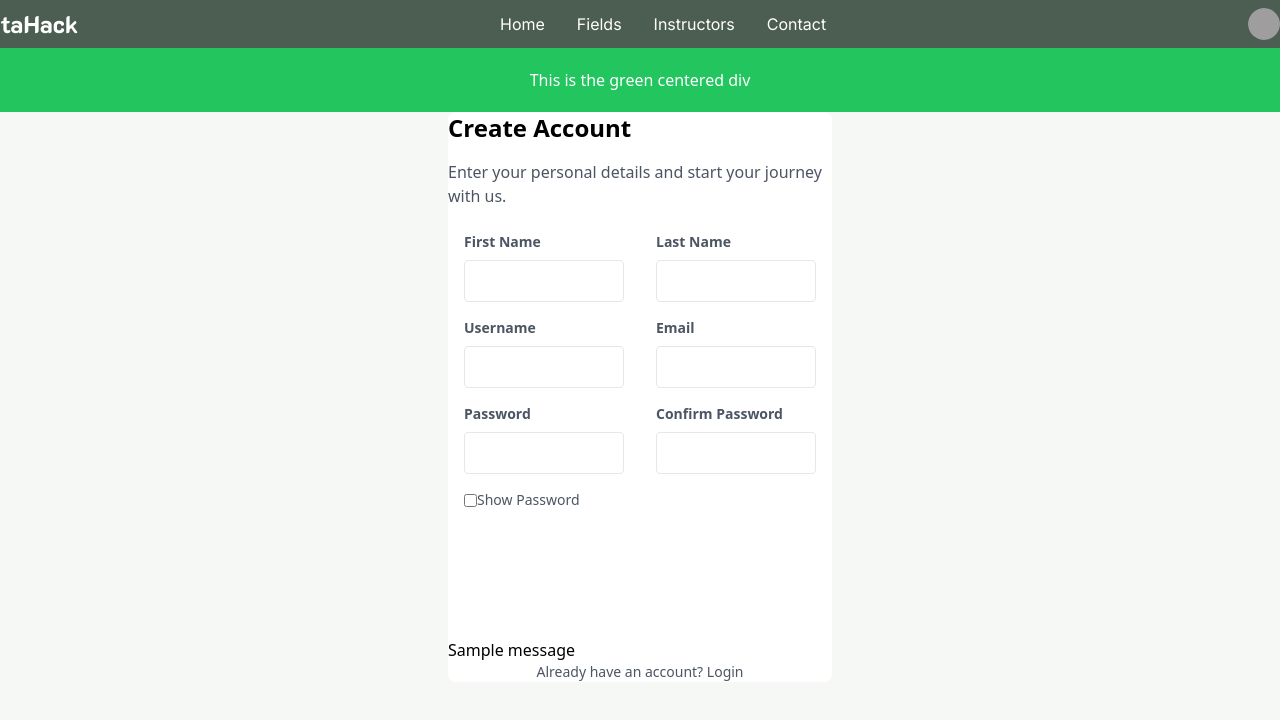
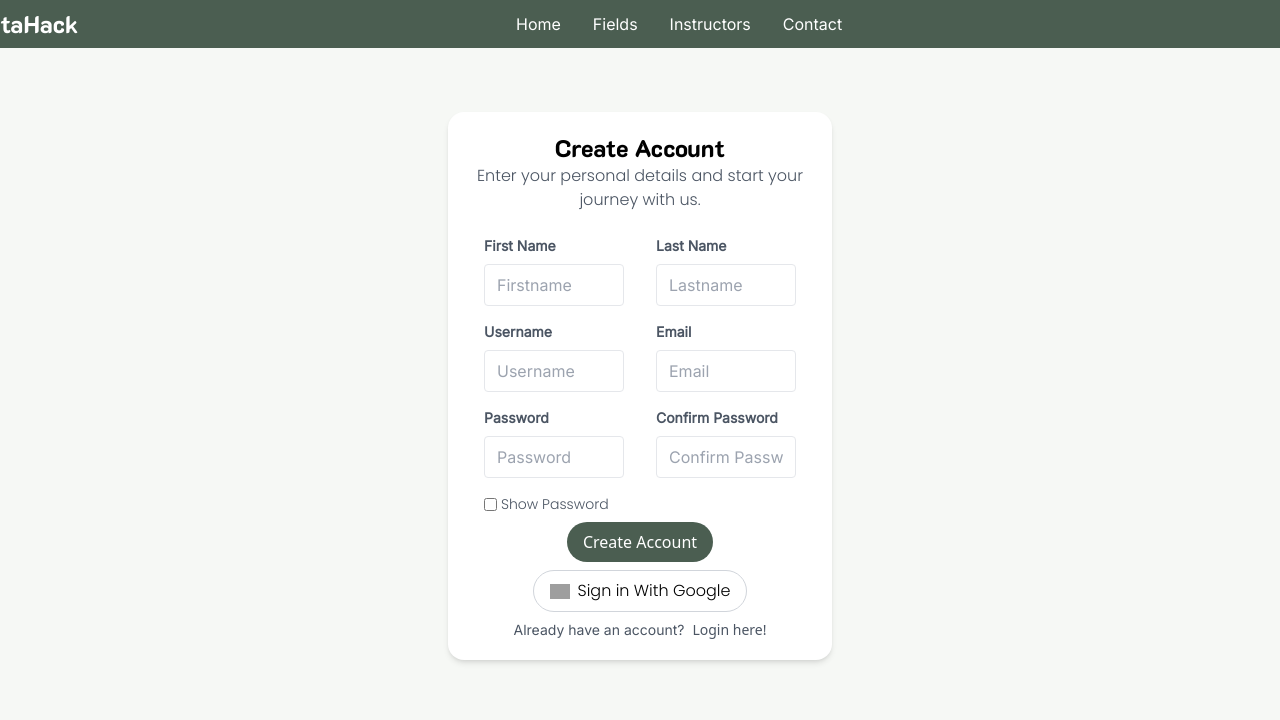
Before and after one commit to mjvdelacruz1/finalTaHack, a Django app: page /signup/ in a window 1280 px wide. Shown: the top 720 px of the page. Run offline with Django 4.2, Linux system fonts and the light colour scheme; tables that the repository leaves empty hold one stand-in row (values such as "Sample post"); one stand-in notice (Sample message) is shown; style sheets or scripts are compiled from the project's sources; some libraries are stand-ins or nearby versions; grey boxes are pictures that could not be loaded.

Commit message:
final na

```diff
--- a/tahack/settings.py
+++ b/tahack/settings.py
@@ -32,7 +32,7 @@ ALLOWED_HOSTS = []
 
 
 # Application definition
-SITE_ID=3 #new
+SITE_ID=4 #new
 
 INSTALLED_APPS = [
     'users', #new
--- a/templates/a_base.html
+++ b/templates/a_base.html
@@ -113,9 +113,9 @@
   <body class="overflow-x-hidden bg-tahackBg">
     <header class="bg-transparent body-font top-0 sticky z-50 w-screen">
       <nav class="bg-tahack">
-        <div class="max-w-screen-xl flex flex-wrap items-center justify-between mx-auto py-2">
+        <div class="max-w-screen-xl flex flex-wrap items-center justify-between mx-auto py-2 ">
         <a href="http://127.0.0.1:8000/" class="flex items-center space-x-3 rtl:space-x-reverse">
-            <span class="self-center text-2xl k2d-eb text-white">taHack</span>
+            <span class="self-center text-2xl k2d-eb text-white ">taHack</span>
         </a>
         <div class="flex items-center md:order-2 space-x-3 md:space-x-0 rtl:space-x-reverse">
             <button type="button" class="flex text-sm bg-gray-800 rounded-full md:me-0 focus:ring-2 focus:ring-gray-300 dark:focus:ring-gray-600" id="user-menu-button" aria-expanded="false" data-dropdown-toggle="user-dropdown" data-dropdown-placement="bottom">
--- a/users/templates/users/signup.html
+++ b/users/templates/users/signup.html
@@ -1,8 +1,3 @@
-
-
-
-
-
 {% load compress %}
 {% load static %}
 
@@ -10,28 +5,7 @@
 <html lang="en">
   <!-- ... Your existing HTML structure ... -->
 
-<script>
-  function togglePasswordVisibility() {
-      const passwordInput = document.getElementById('password'
-      passwordInput.type = passwordInput.type === 'password' ; 'text' : 'password'; }
 
-  document.addEventListener("DOMContentLoaded", function () {
-    const dropdownToggle = document.getElementById("user-menu-button");
-    const dropdownMenu = document.getElementById("user-dropdown");
-
-    dropdownToggle.addEventListener("click", function () {
-      dropdownMenu.classList.toggle("hidden");
-      // Add logic to close other open dropdowns if needed
-    });
-
-    // Add logic to close the dropdown when clicking outside of it if needed
-    document.addEventListener("click", function (event) {
-      if (!dropdownToggle.contains(event.target) && !dropdownMenu.contains(event.target)) {
-        dropdownMenu.classList.add("hidden");
-      }
-    });
-  });
-</script>
 
 <html lang="en scroll-smooth">
   <style>
@@ -81,6 +55,8 @@
   </head>
   </head>
   <body class="overflow-x-hidden bg-tahackBg">
+
+
     <header class="bg-transparent body-font top-0 sticky z-50 w-screen">
       <nav class="bg-tahack">
         <div class="max-w-screen-xl flex flex-wrap items-center justify-between mx-auto py-2">
@@ -88,10 +64,6 @@
             <span class="self-center text-2xl k2d-eb text-white">taHack</span>
         </a>
         <div class="flex items-center md:order-2 space-x-3 md:space-x-0 rtl:space-x-reverse">
-            <button type="button" class="flex text-sm bg-gray-800 rounded-full md:me-0 focus:ring-2 focus:ring-gray-300 dark:focus:ring-gray-600" id="user-menu-button" aria-expanded="false" data-dropdown-toggle="user-dropdown" data-dropdown-placement="bottom">
-              <span class="sr-only">Open user menu</span>
-              <img class="w-8 h-8 rounded-full" src="/docs/images/people/profile-picture-3.jpg" alt="user photo">
-            </button>
 
             <div class="z-50 hidden my-4 text-base list-none bg-white divide-y divide-gray-100 rounded-lg shadow dark:bg-gray-700 dark:divide-gray-600" id="user-dropdown">
               <div class="px-4 py-3">
@@ -99,15 +71,7 @@
                 <span class="block text-sm  text-gray-500 truncate dark:text-gray-400">{{ request.user }}</span>
               </div>
               <ul class="py-2" aria-labelledby="user-menu-button">
-                <li>
-                  <a href="#" class="block px-4 py-2 text-sm  text-gray-700 hover:bg-gray-100 dark:hover:bg-gray-600 dark:text-gray-200 dark:hover:text-white">Dashboard</a>
-                </li>
-                <li>
-                  <a href="#" class="block px-4 py-2 text-sm text-gray-700 hover:bg-gray-100 dark:hover:bg-gray-600 dark:text-gray-200 dark:hover:text-white">Settings</a>
-                </li>
-                <li>
-                  <a href="#" class="block px-4 py-2 text-sm text-gray-700 hover:bg-gray-100 dark:hover:bg-gray-600 dark:text-gray-200 dark:hover:text-white">Earnings</a>
-                </li>
+
                 <li>
                   <a href="{% url 'users:logout' %}" class="block px-4 py-2 text-sm text-gray-700 hover:bg-gray-100 dark:hover:bg-gray-600 dark:text-gray-200 dark:hover:text-white">Sign out</a>
                 </li>
@@ -139,81 +103,61 @@
         </div>
       </nav>
 
-      <!-- <div class="container mx-auto flex flex-wrap p-5 flex-col md:flex-row items-center">
-        <a class="flex title-font font-medium items-center text-gray-900 mb-4 md:mb-0" href="/">
-          <svg xmlns="http://www.w3.org/2000/svg" fill="none" stroke="currentColor" stroke-linecap="round" stroke-linejoin="round" stroke-width="2" class="w-10 h-10 text-white p-2 rounded-full" viewBox="0 0 24 24">
-            <path d="M12 2L2 7l10 5 10-5-10-5zM2 17l10 5 10-5M2 12l10 5 10-5"></path>
-          </svg>
-          <span class="ml-3 text-3xl text-gray-100">TaHack</span>
-        </a>
-        <nav class="md:ml-auto md:mr-auto flex flex-wrap items-center text-base justify-center">
-          <a class="mr-5 hover:text-green-600" href="/maps">Map</a>
-          <a class="mr-5 hover:text-green-600" href="/fields">Courses</a>
-          <a class="mr-5 hover:text-green-600" href="/instructors">Instructors</a>
-          <a class="mr-5 hover:text-green-600" href="/contact">Contact</a>
-          <span>{{ request.user }}</span>
-          <span><a href="{% url 'users:logout' %}">   Logout</a></span>
-        </nav>
 
-      </div> -->
     </header>
-    <div class="bg-green-500 h-16 w-full flex items-center justify-center">
-  <p class="text-white">This is the green centered div</p>
-</div>
-<div class="py-16">
-  <div class="flex bg-white rounded-lg shadow-lg overflow-hidden mx-auto max-w-sm lg:max-w-xl">
+<div class="pt-16">
+  <div class=" bg-white shadow-md shadow-black rounded-2xl  overflow-hidden  w-full mx-auto max-w-sm lg:max-w-xl">
 
-    <div class="w-full p-8 ">
-    <h2 class="text-2xl font-bold mb-4">Create Account</h2>
-    <p class="text-gray-600 mb-6">Enter your personal details and start your journey with us.</p>
+    <div class="w-full flex flex-col justify-center p-5">
+    <h2 class="text-2xl font-bold  k2d-eb mx-auto">Create Account</h2>
+    <p class="text-gray-600 mb-6 poppins-eb text-center">Enter your personal details and start your journey with us.</p>
 
     <!-- Form -->
-    <form class="flex flex-wrap -mx-4 items-center justify-center">
+    <form class="flex flex-wrap -mx-4 items-center justify-center" method="POST" class="mt-4">
+      {% csrf_token %}
 
         <!-- First Name -->
         <div class="mb-4 w-full md:w-1/2 px-4">
-            <label for="first_name" class="block text-gray-600 text-sm font-semibold mb-2">First Name</label>
-            <input type="text" id="first_name" name="first_name" class="w-full border rounded px-3 py-2 focus:outline-none focus:border-blue-500" required>
+            <label for="{{ form.first_name.id_for_label }}" class="block text-gray-600 text-sm font-semibold mb-2 inter">First Name</label>
+            <input type="text" id="{{ form.first_name.id }}" name="{{ form.first_name.name }}" placeholder="Firstname" class="inter w-full border rounded px-3 py-2 focus:outline-none focus:border-blue-500" required>
         </div>
 
         <!-- Last Name -->
         <div class="mb-4 w-full md:w-1/2 px-4">
-            <label for="last_name" class="block text-gray-600 text-sm font-semibold mb-2">Last Name</label>
-            <input type="text" id="last_name" name="last_name" class="w-full border rounded px-3 py-2 focus:outline-none focus:border-blue-500" required>
+            <label for="{{ form.last_name.id_for_label }}" class="block text-gray-600 text-sm font-semibold mb-2 inter">Last Name</label>
+            <input type="text" id="{{ form.last_name.id }}" name="{{ form.last_name.name }}" placeholder="Lastname"class="inter w-full border rounded px-3 py-2 focus:outline-none focus:border-blue-500" required>
         </div>
 
 
-        <form method="post" action="{% url 'users:loginView' %}">
-        {% csrf_token %}
-
         <!-- Username -->
         <div class="mb-4 w-full md:w-1/2 px-4">
-            <label for="username" class="block text-gray-600 text-sm font-semibold mb-2">Username</label>
-            <input type="text" id="username" name="username" class="w-full border rounded px-3 py-2 focus:outline-none focus:border-blue-500" required>
+            <label for="{{ form.username.id_for_label }}" class="block text-gray-600 text-sm font-semibold mb-2 inter">Username</label>
+            <input type="text" id="{{ form.username.id }}" name="{{ form.username.name }}" placeholder="Username" class="inter w-full border rounded px-3 py-2 focus:outline-none focus:border-blue-500" required>
         </div>
+
 
         <!-- Email -->
         <div class="mb-4 w-full md:w-1/2 px-4">
-            <label for="email" class="block text-gray-600 text-sm font-semibold mb-2">Email</label>
-            <input type="email" id="email" name="email" class="w-full border rounded px-3 py-2 focus:outline-none focus:border-blue-500" required>
+            <label for="{{ form.email.id_for_label }}" class="block text-gray-600 text-sm font-semibold mb-2 inter ">Email</label>
+            <input type="email" id="{{ form.email.id }}" name="{{ form.email.name }}" placeholder="Email" class=" inter w-full border rounded px-3 py-2 focus:outline-none focus:border-blue-500" required>
         </div>
 
         <!-- Password -->
         <div class="mb-4 w-full md:w-1/2 px-4">
-            <label for="password" class="block text-gray-600 text-sm font-semibold mb-2">Password</label>
-            <input type="password" id="password" name="password" class="w-full border rounded px-3 py-2 focus:outline-none focus:border-blue-500" required>
+            <label for="{{ form.password1.id_for_label }}" class="block text-gray-600 text-sm font-semibold mb-2 inter ">Password</label>
+            <input type="password" id="{{ form.password1.id }}" name="{{ form.password1.name }}" placeholder="Password" class="inter w-full border rounded px-3 py-2 focus:outline-none focus:border-blue-500" required>
         </div>
 
         <!-- Confirm Password -->
         <div class="mb-4 w-full md:w-1/2 px-4">
-            <label for="confirm_password" class="block text-gray-600 text-sm font-semibold mb-2">Confirm Password</label>
-            <input type="password" id="confirm_password" name="confirm_password" class="w-full border rounded px-3 py-2 focus:outline-none focus:border-blue-500" required>
+            <label for="{{ form.password2.id_for_label }}" class="block text-gray-600 text-sm font-semibold mb-2 inter ">Confirm Password</label>
+            <input type="password" id="{{ form.password2.id }}" name="{{ form.password2.name }}" placeholder="Confirm Password" class="inter w-full border rounded px-3 py-2 focus:outline-none focus:border-blue-500" required>
         </div>
 
         <!-- Show Password Checkbox -->
-        <div class="mb-4 w-full px-4 flex items-center">
-            <input type="checkbox" id="show_password" class="mr-2">
-            <label for="show_password" class="text-gray-600 text-sm">Show Password</label>
+        <div class="mb-2 w-full px-4 flex items-center">
+          <input type="checkbox" id="show_password" class="mr-2" onchange="togglePasswordVisibility()">
+          <label for="show_password" class="text-gray-600 text-sm poppins-eb ml-1">Show Password</label>
         </div>
 
         <script>
@@ -225,27 +169,30 @@
 
 
         <!-- Create User Button -->
-        <button type="submit" class="bg-green-600 text-white px-4 py-2 rounded hover:bg-green-700 focus:outline-none focus:shadow-outline-blue mb-4 w-full">Create Account</button>
+        <button type="submit" class="bg-tahack  text-white px-4 py-2 rounded-full hover:bg-green-700 focus:outline-none focus:shadow-outline-blue mb-2 w-3/5">Create Account</button>
 
         <!-- Sign in With Google Button -->
-        <button type="button" class="bg-blue-500 text-white px-4 py-2 rounded flex items-center justify-center hover:bg-blue-600 focus:outline-none focus:shadow-outline-red mb-4 w-full">
-            <svg class="w-5 h-5 mr-2" fill="none" stroke="currentColor" viewBox="0 0 24 24" xmlns="http://www.w3.org/2000/svg">
-                <path stroke-linecap="round" stroke-linejoin="round" stroke-width="2" d="M12 2C6.48 2 2 6.48 2 12s4.48 10 10 10 10-4.48 10-10S17.52 2 12 2zm0 18c-4.41 0-8-3.59-8-8s3.59-8 8-8 8 3.59 8 8-3.59 8-8 8zm-2-6h4v-2h-4v2z"></path>
-            </svg>
-            Sign in With Google
-        </button>
+        <div class="mb-2">
+
+          <button class="w-full border border-gray-300 hover:border-gray-500 px-4 py-2 rounded-full flex items-center justify-center">
+              <img class="w-5 mr-2" src="https://lh3.googleusercontent.com/COxitqgJr1sJnIDe8-jiKhxDx1FrYbtRHKJ9z_hELisAlapwE9LUPh6fcXIfb5vwpbMl4xl9H9TRFPc5NOO8Sb3VSgIBrfRYvW6cUA" alt="Google Icon">
+              {%load socialaccount %}
+              <a href="{% provider_login_url 'google' %}?next=/" class="poppins-eb ml-2">Sign in With Google </a>
+          </button>
+      </div>
     </form>
 
-    {% for message in messages %}
-    <p id="messages">{{message}}</p>
-    {% endfor %}
+    {{form.errors}}
 
     <!-- Already have an account? Login -->
-    <div class="text-gray-600 text-sm text-center">
-      Already have an account?
-      <a href="{% url 'users:loginView' %}" class="text-green-700">Login</a>
+    <div class="flex flex-row justify-center text-gray-600 text-sm text-center">
+      <p class="inter">Already have an account?</p>
+      <a href="{% url 'users:loginView' %}" class="text-green-700  ml-2">Login here!  </a>
     </div>
   </div>
 </div>
+
+
+
   </body>
 </html>
```
Also changed, not shown: templates/feedback.html (+20 -36 lines), templates/landing.html (+21 -6 lines), templates/show_courses.html (+4 -4 lines), users/templates/users/login.html (+23 -21 lines), paths/migrations/0012_merge_20231215_1208.py (added).
